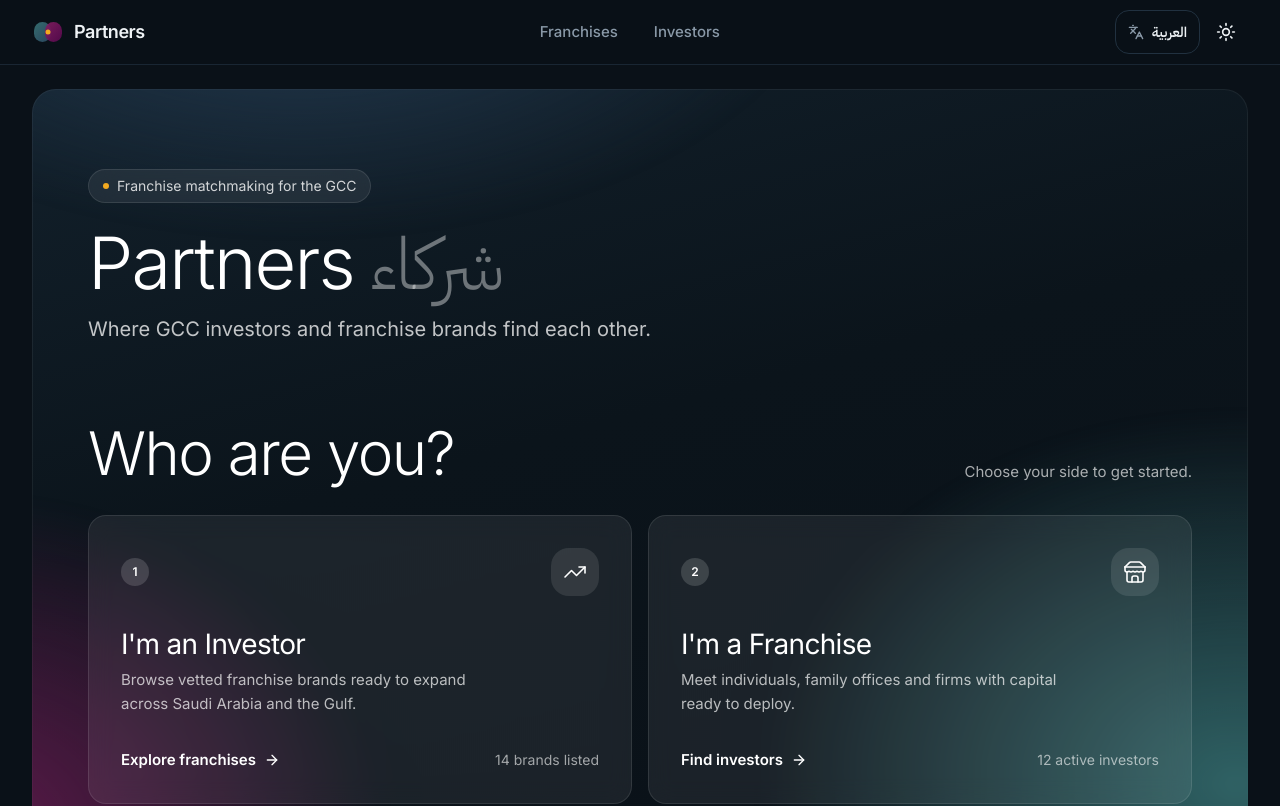
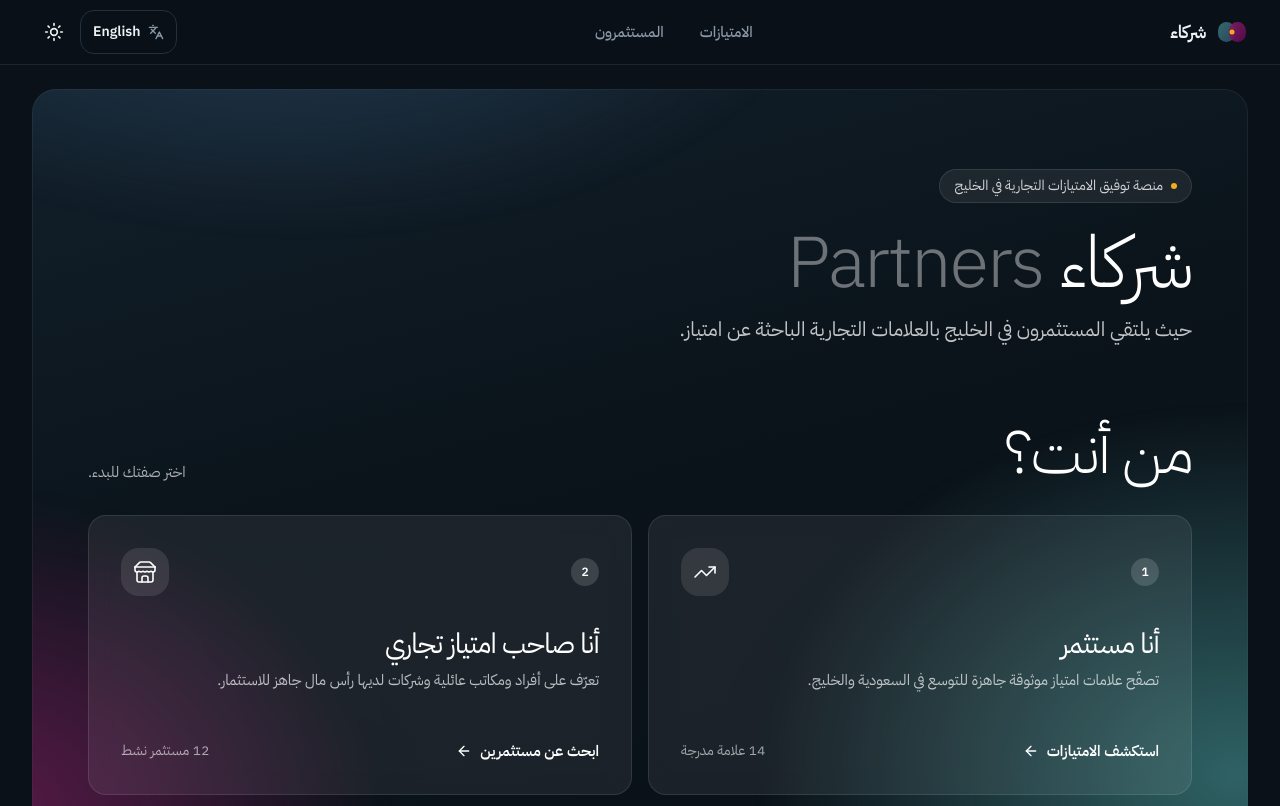
Before and after one commit to VuesFilms/Partners, a React (Vite) app: page / in a window 1280 px wide. Shown: the top 806 px of the page. Built offline with nearby package versions, Linux system fonts and the light colour scheme.

Commit message:
Open in Arabic on first visit
Co-Authored-By: Claude Opus 5.5 <noreply@anthropic.com>
Claude-Session: https://claude.ai/code/session_01K5LC1NPEtBBp9DnfkiJRwp

```diff
--- a/index.html
+++ b/index.html
@@ -1,9 +1,9 @@
 <!doctype html>
-<html lang="en" dir="ltr" class="dark">
+<html lang="ar" dir="rtl" class="dark">
   <head>
     <meta charset="UTF-8" />
     <meta name="viewport" content="width=device-width, initial-scale=1, viewport-fit=cover" />
-    <title>Partners · Franchise matchmaking for the GCC</title>
+    <title>شركاء · منصة الامتيازات التجارية</title>
     <meta name="description" content="Partners (شركاء) connects GCC investors with franchise brands. Demo platform with illustrative data." />
     <meta name="theme-color" content="#0A1118" />
     <link rel="manifest" href="./manifest.webmanifest" />
@@ -25,7 +25,7 @@
         var th = JSON.parse(localStorage.getItem('partners.theme') || 'null');
         if (th === 'light') document.documentElement.classList.remove('dark');
         var lg = JSON.parse(localStorage.getItem('partners.lang') || 'null');
-        if (lg === 'ar') { document.documentElement.lang = 'ar'; document.documentElement.dir = 'rtl'; }
+        if (lg === 'en') { document.documentElement.lang = 'en'; document.documentElement.dir = 'ltr'; }
       } catch (e) {}
     </script>
   </head>
--- a/src/context/AppContext.tsx
+++ b/src/context/AppContext.tsx
@@ -39,7 +39,8 @@ const AppContext = createContext<AppState | null>(null);
 const initialLang = (): Lang => {
   const saved = readJSON<Lang | null>(KEYS.lang, null);
   if (saved === 'en' || saved === 'ar') return saved;
-  return typeof navigator !== 'undefined' && navigator.language?.startsWith('ar') ? 'ar' : 'en';
+  // First visit always opens in Arabic; the visitor's choice is remembered after that.
+  return 'ar';
 };
 const initialTheme = (): Theme => {
   const saved = readJSON<Theme | null>(KEYS.theme, null);
```
Also changed, not shown: 1 other file (tests, documents, lock files or other folders).
